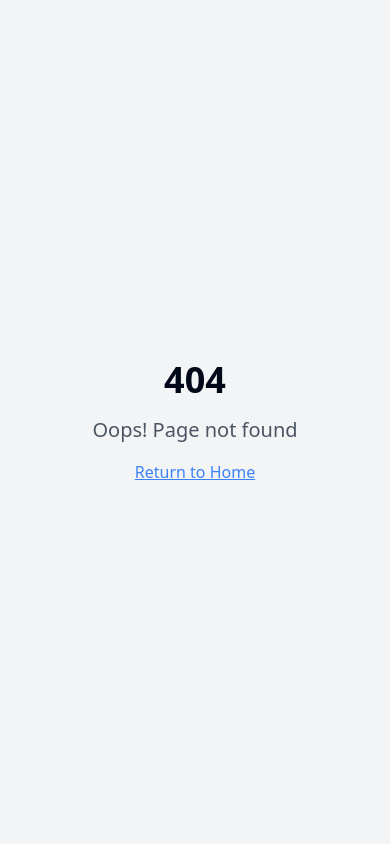
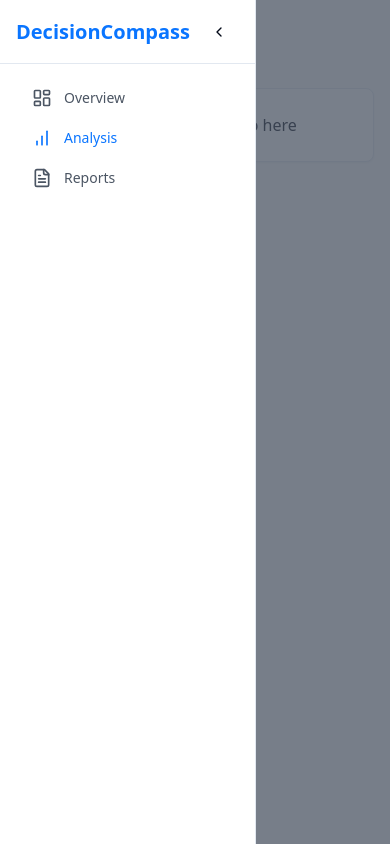
Before and after one commit to Anthony-muhoro/decision-compass, a React (Vite) app: page /dashboard/analysis in a window 390 px wide. Before the commit this address had no page. Built offline with nearby package versions, Linux system fonts and the light colour scheme.

Commit message:
Enhance Dashboard UI
Add responsive sidebar to the dashboard.
Implement pages for analysis, report generation, and data visualization.
Improve backend implementation.

```diff
--- a/src/App.tsx
+++ b/src/App.tsx
@@ -6,6 +6,8 @@ import { QueryClient, QueryClientProvider } from "@tanstack/react-query";
 import { BrowserRouter, Routes, Route } from "react-router-dom";
 import Index from "./pages/Index";
 import Dashboard from "./pages/Dashboard";
+import Analysis from "./pages/Analysis";
+import Reports from "./pages/Reports";
 import NotFound from "./pages/NotFound";
 
 const queryClient = new QueryClient();
@@ -19,6 +21,8 @@ const App = () => (
         <Routes>
           <Route path="/" element={<Index />} />
           <Route path="/dashboard" element={<Dashboard />} />
+          <Route path="/dashboard/analysis" element={<Analysis />} />
+          <Route path="/dashboard/reports" element={<Reports />} />
           <Route path="*" element={<NotFound />} />
         </Routes>
       </BrowserRouter>
--- /dev/null
+++ b/src/components/DashboardSidebar.tsx
@@ -0,0 +1,101 @@
+
+import { cn } from "@/lib/utils";
+import { Button } from "@/components/ui/button";
+import { Link, useLocation } from "react-router-dom";
+import {
+  LayoutDashboard,
+  BarChart,
+  FileText,
+  Menu,
+  ChevronLeft,
+} from "lucide-react";
+import { useState } from "react";
+
+const navigation = [
+  {
+    name: "Overview",
+    href: "/dashboard",
+    icon: LayoutDashboard,
+  },
+  {
+    name: "Analysis",
+    href: "/dashboard/analysis",
+    icon: BarChart,
+  },
+  {
+    name: "Reports",
+    href: "/dashboard/reports",
+    icon: FileText,
+  },
+];
+
+export function DashboardSidebar() {
+  const [collapsed, setCollapsed] = useState(false);
+  const location = useLocation();
+
+  return (
+    <>
+      {/* Mobile sidebar backdrop */}
+      <div
+        className={cn(
+          "fixed inset-0 z-40 bg-gray-600/75 lg:hidden",
+          collapsed ? "hidden" : "block"
+        )}
+        onClick={() => setCollapsed(true)}
+      />
+
+      {/* Sidebar */}
+      <div
+        className={cn(
+          "fixed inset-y-0 left-0 z-50 w-64 bg-white border-r transform transition-transform duration-200 ease-in-out lg:translate-x-0 lg:static lg:w-auto flex flex-col",
+          collapsed ? "-translate-x-full" : "translate-x-0"
+        )}
+      >
+        <div className="flex items-center justify-between h-16 px-4 border-b">
+          <Link to="/dashboard" className="text-xl font-semibold text-insight-600">
+            DecisionCompass
+          </Link>
+          <Button
+            variant="ghost"
+            size="icon"
+            onClick={() => setCollapsed(true)}
+            className="lg:hidden"
+          >
+            <ChevronLeft className="h-4 w-4" />
+          </Button>
+        </div>
+
+        <nav className="flex-1 p-4 space-y-1">
+          {navigation.map((item) => (
+            <Link
+              key={item.name}
+              to={item.href}
+              className={cn(
+                "flex items-center px-4 py-2 text-sm font-medium rounded-md transition-colors",
+                location.pathname === item.href
+                  ? "bg-insight-50 text-insight-600"
+                  : "text-gray-600 hover:bg-gray-50 hover:text-gray-900"
+              )}
+            >
+              <item.icon className="mr-3 h-5 w-5" />
+              {item.name}
+            </Link>
+          ))}
+        </nav>
+      </div>
+
+      {/* Mobile toggle button */}
+      <Button
+        variant="ghost"
+        size="icon"
+        onClick={() => setCollapsed(false)}
+        className={cn(
+          "fixed left-4 top-4 z-50 lg:hidden",
+          !collapsed && "hidden"
+        )}
+      >
+        <Menu className="h-4 w-4" />
+      </Button>
+    </>
+  );
+}
--- /dev/null
+++ b/src/pages/Analysis.tsx
@@ -0,0 +1,23 @@
+
+import { DashboardSidebar } from "@/components/DashboardSidebar";
+import { Card } from "@/components/ui/card";
+
+export default function Analysis() {
+  return (
+    <div className="min-h-screen bg-gray-50">
+      <div className="flex h-full">
+        <DashboardSidebar />
+        <main className="flex-1 min-w-0 overflow-auto">
+          <div className="max-w-7xl mx-auto px-4 sm:px-6 lg:px-8 py-8">
+            <h1 className="text-2xl font-semibold text-gray-900">Analysis</h1>
+            <div className="mt-6">
+              <Card className="p-6">
+                <p>Analysis page content will go here</p>
+              </Card>
+            </div>
+          </div>
+        </main>
+      </div>
+    </div>
+  );
+}
--- a/src/pages/Dashboard.tsx
+++ b/src/pages/Dashboard.tsx
@@ -1,5 +1,5 @@
 
-import { Navigation } from "@/components/Navigation";
+import { DashboardSidebar } from "@/components/DashboardSidebar";
 import { DataVisualization } from "@/components/DataVisualization";
 import { Card } from "@/components/ui/card";
 import {
@@ -45,8 +45,9 @@ const stats = [
 export default function Dashboard() {
   return (
     <div className="min-h-screen bg-gray-50">
-      <Navigation />
-      <main className="pt-20">
+      <div className="flex h-full">
+        <DashboardSidebar />
+        <main className="flex-1 min-w-0 overflow-auto">
           <div className="max-w-7xl mx-auto px-4 sm:px-6 lg:px-8 py-8">
             <div className="flex flex-col gap-8">
               {/* Stats Grid */}
@@ -105,5 +106,6 @@ export default function Dashboard() {
           </div>
         </main>
       </div>
+    </div>
   );
 }
--- /dev/null
+++ b/src/pages/Reports.tsx
@@ -0,0 +1,23 @@
+
+import { DashboardSidebar } from "@/components/DashboardSidebar";
+import { Card } from "@/components/ui/card";
+
+export default function Reports() {
+  return (
+    <div className="min-h-screen bg-gray-50">
+      <div className="flex h-full">
+        <DashboardSidebar />
+        <main className="flex-1 min-w-0 overflow-auto">
+          <div className="max-w-7xl mx-auto px-4 sm:px-6 lg:px-8 py-8">
+            <h1 className="text-2xl font-semibold text-gray-900">Reports</h1>
+            <div className="mt-6">
+              <Card className="p-6">
+                <p>Reports page content will go here</p>
+              </Card>
+            </div>
+          </div>
+        </main>
+      </div>
+    </div>
+  );
+}
```
Lines whose indentation alone changed are shown as unchanged.
